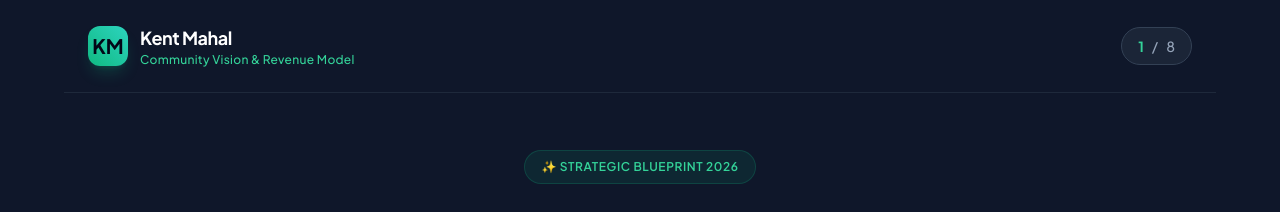
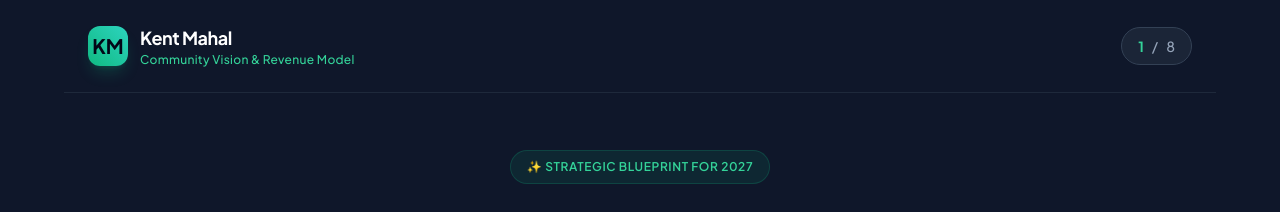
Before and after one commit to sreerajmenon108/Kent-Mahal-Community-Goals, a plain HTML site: page index.html in a window 1280 px wide. Shown: the top 212 px of the page. Drawn offline with nearby package versions, Linux system fonts and the light colour scheme.

Commit message:
Update index.html

```diff
--- a/index.html
+++ b/index.html
@@ -36,7 +36,7 @@
         <!-- SLIDE 1: Welcome & Overview (Home Grid with Icons) -->
         <div class="slide active w-full flex-col items-center text-center space-y-6" data-slide="1">
             <div class="inline-flex items-center space-x-2 bg-emerald-500/10 border border-emerald-500/20 text-emerald-400 px-4 py-2 rounded-full text-xs font-semibold uppercase tracking-wider">
-                <span>✨ Strategic Blueprint 2026</span>
+                <span>✨ Strategic Blueprint for 2027</span>
             </div>
             <h2 class="text-3xl md:text-5xl font-extrabold text-white tracking-tight max-w-3xl leading-tight">
                 Empowering <span class="text-transparent bg-clip-text bg-gradient-to-r from-emerald-400 to-teal-300">Kent Mahal</span> Community Growth
```
